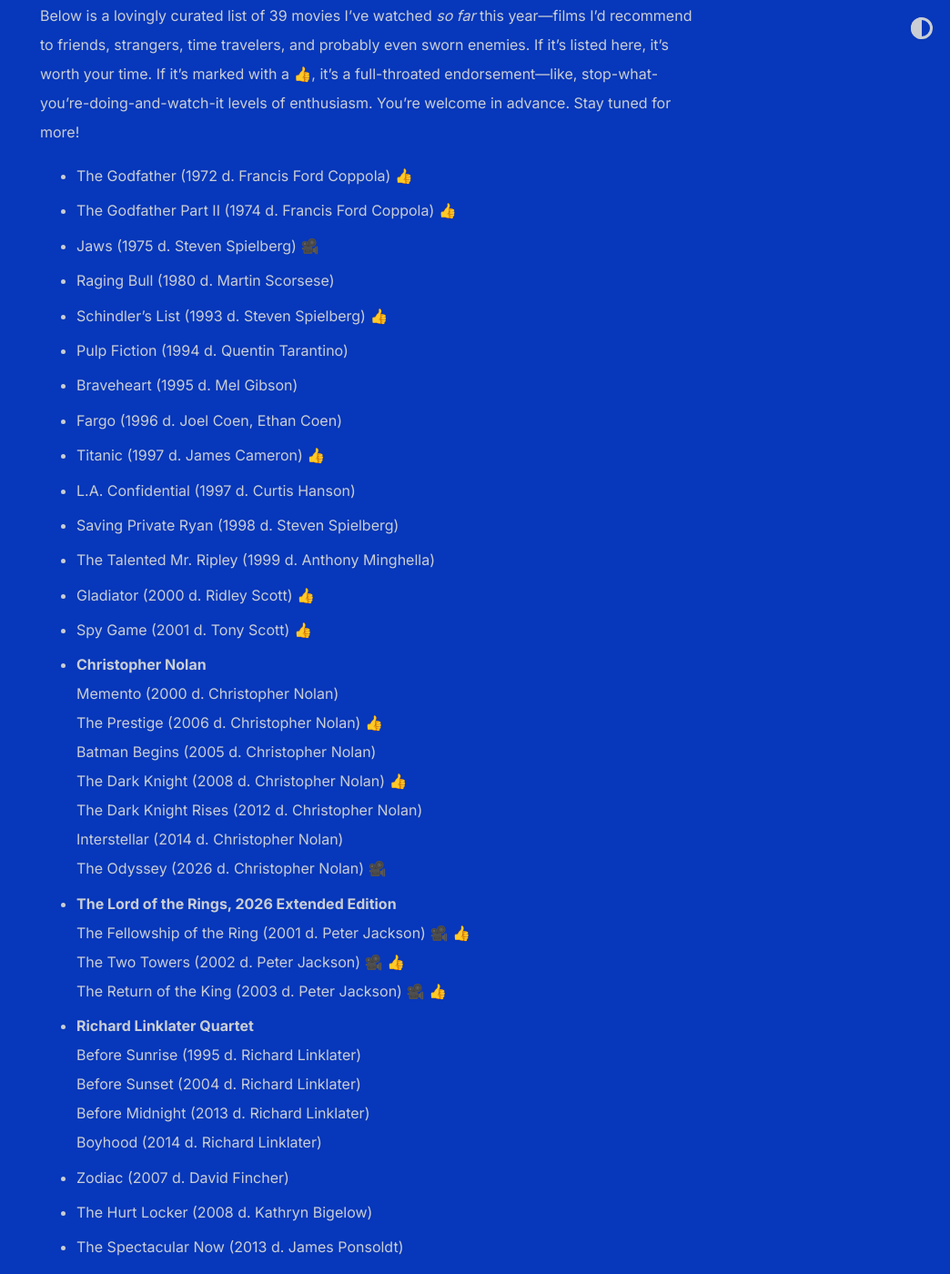
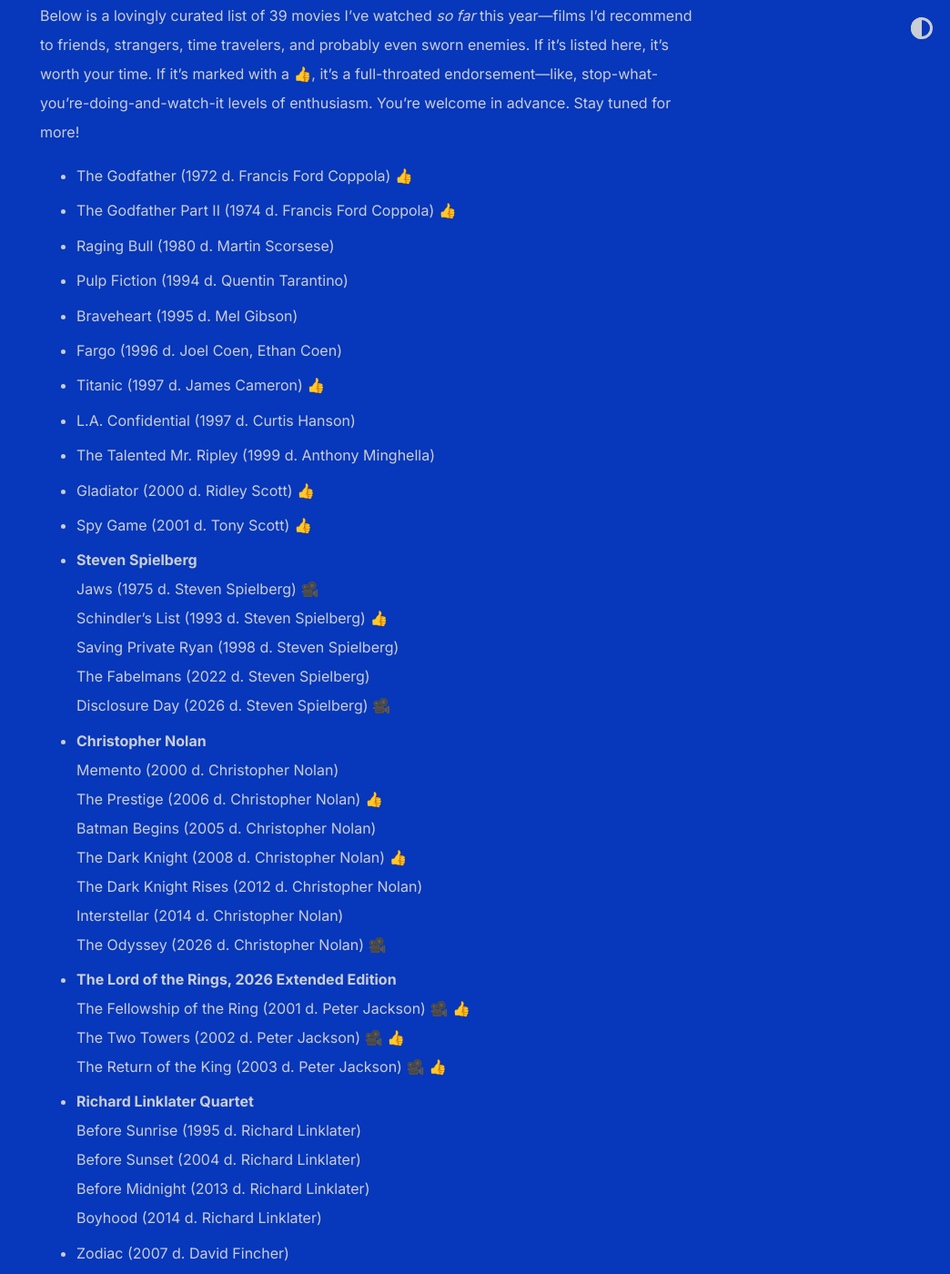
Before and after one commit to shihankanungo/shihankanungo.github.io, a Jekyll site: the page built from movies.md, in a window 1280 px wide and 1400 px high, scrolled down 1151 px. Shown: the whole window at 91% size, without its empty margins (236-1280 px from the left). Built offline with Jekyll 4.4.1, drawn with Linux system fonts in a browser that asks for light colours; some of the changed text lies outside the part shown.

Commit message:
Update movies.md

```diff
--- a/movies.md
+++ b/movies.md
@@ -18,18 +18,21 @@
 
 - The Godfather (1972 d. Francis Ford Coppola) 👍
 - The Godfather Part II (1974 d. Francis Ford Coppola) 👍
-- Jaws (1975 d. Steven Spielberg) 🎥
 - Raging Bull (1980 d. Martin Scorsese)
-- Schindler's List (1993 d. Steven Spielberg) 👍
 - Pulp Fiction (1994 d. Quentin Tarantino)
 - Braveheart (1995 d. Mel Gibson)
 - Fargo (1996 d. Joel Coen, Ethan Coen)
 - Titanic (1997 d. James Cameron) 👍
 - L.A. Confidential (1997 d. Curtis Hanson)
-- Saving Private Ryan (1998 d. Steven Spielberg)
 - The Talented Mr. Ripley (1999 d. Anthony Minghella)
 - Gladiator (2000 d. Ridley Scott) 👍
 - Spy Game (2001 d. Tony Scott) 👍
+- **Steven Spielberg** <br>
+  Jaws (1975 d. Steven Spielberg) 🎥 <br>
+  Schindler's List (1993 d. Steven Spielberg) 👍 <br>
+  Saving Private Ryan (1998 d. Steven Spielberg) <br>
+  The Fabelmans (2022 d. Steven Spielberg) <br>
+  Disclosure Day (2026 d. Steven Spielberg) 🎥
 - **Christopher Nolan** <br>
   Memento (2000 d. Christopher Nolan) <br>
   The Prestige (2006 d. Christopher Nolan) 👍 <br>
```
Also changed, not shown: other parts of movies.md (+0 -2 lines).
